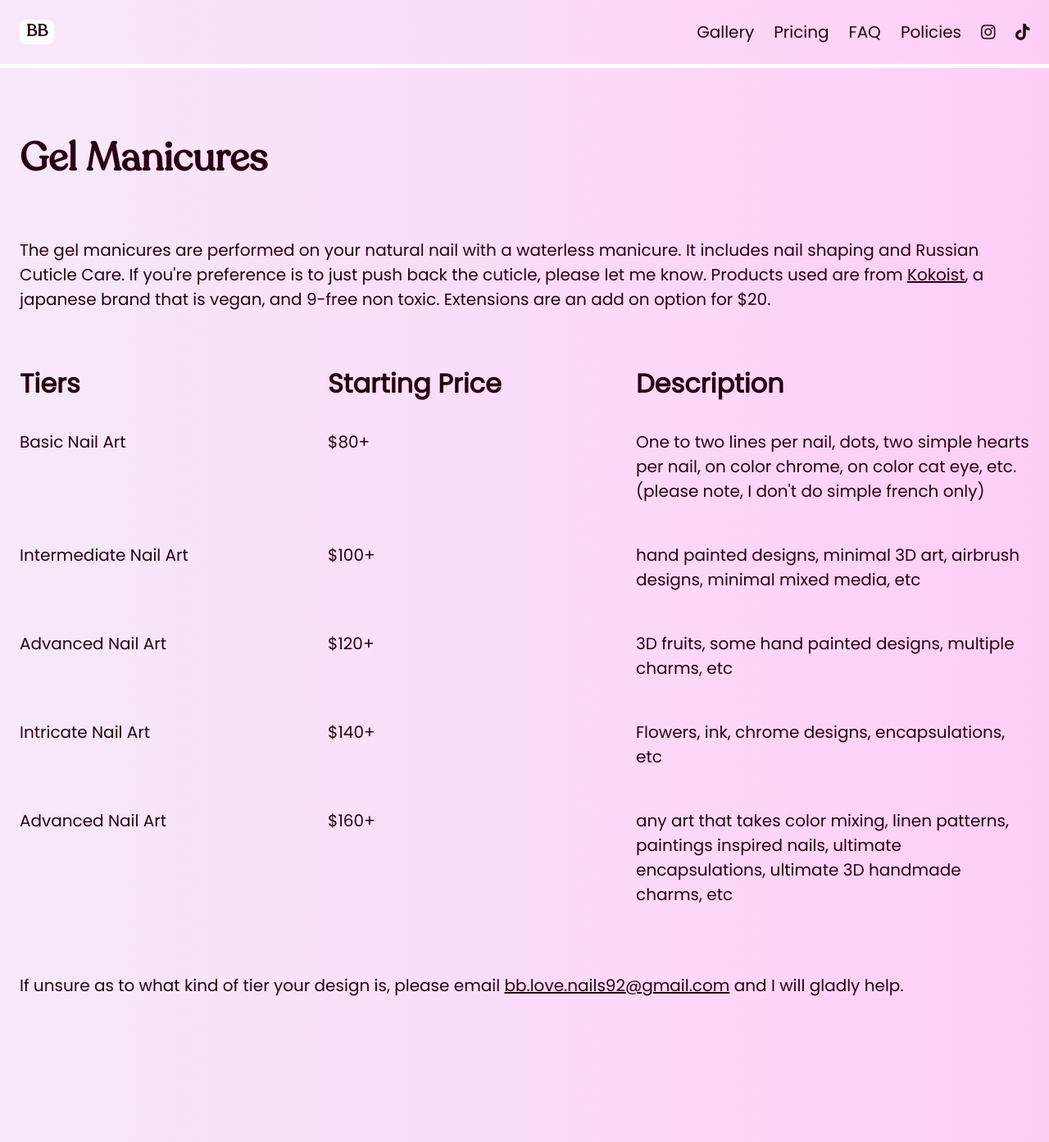
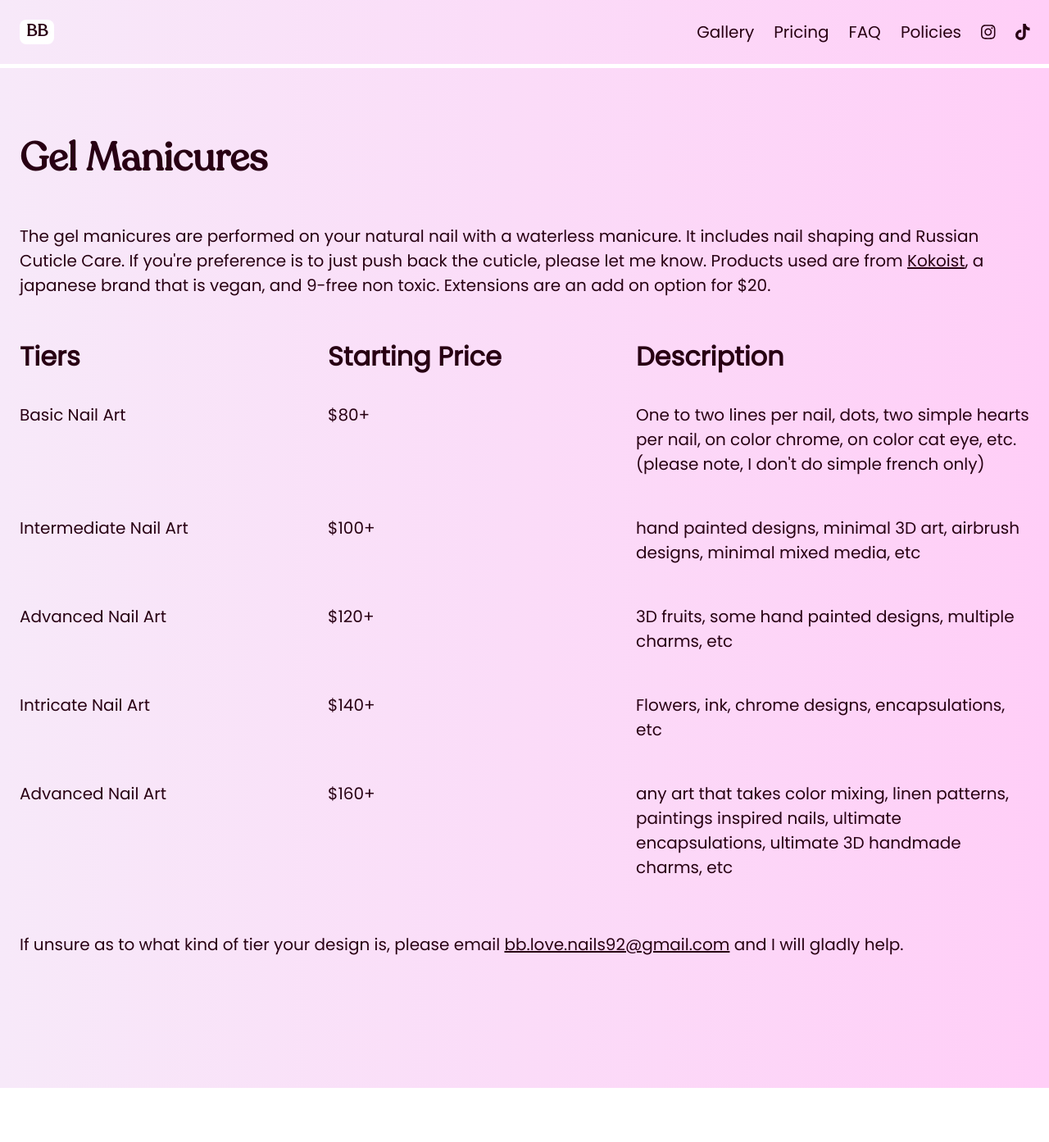
Before and after one commit to KevHnh/nailartbb, a React (Create React App) app: page /Pricing in a window 1280 px wide. Shown: the whole page at 82% size. After the commit the page ends 1327 px from the top, so only its background shows below. Built offline with nearby package versions, Linux system fonts and the light colour scheme; the HTML template or start-up script is replaced by a standard one.

Commit message:
redacted h2 tags

```diff
--- a/src/components/Pricing/Pricing.js
+++ b/src/components/Pricing/Pricing.js
@@ -6,7 +6,7 @@ function Pricing() {
     <div className="GlobalContainer">
       <div id="Pricing" className="GlobalWrapper">
         <div className="header">Gel Manicures</div>
-        <h2 className="sub2">
+        <div className="sub2">
           The gel manicures are performed on your natural nail with a waterless
           manicure. It includes nail shaping and Russian Cuticle Care. If you're
           preference is to just push back the cuticle, please let me know.
@@ -20,7 +20,7 @@ function Pricing() {
           </a>
           , a japanese brand that is vegan, and 9-free non toxic. Extensions are
           an add on option for $20.
-        </h2>
+        </div>
         <div className="PricingTableContainer">
           <div className="PricingTableHeaderMobile">
             <div className="sub1">Tier / Starting Price / Description</div>
@@ -72,7 +72,7 @@ function Pricing() {
             </div>
           </div>
         </div>
-        <h2 className="sub2">
+        <div className="sub2">
           If unsure as to what kind of tier your design is, please email{" "}
           <a
             className="sub2"
@@ -82,7 +82,7 @@ function Pricing() {
             bb.love.nails92@gmail.com
           </a>{" "}
           and I will gladly help.
-        </h2>
+        </div>
       </div>
     </div>
   );
```
